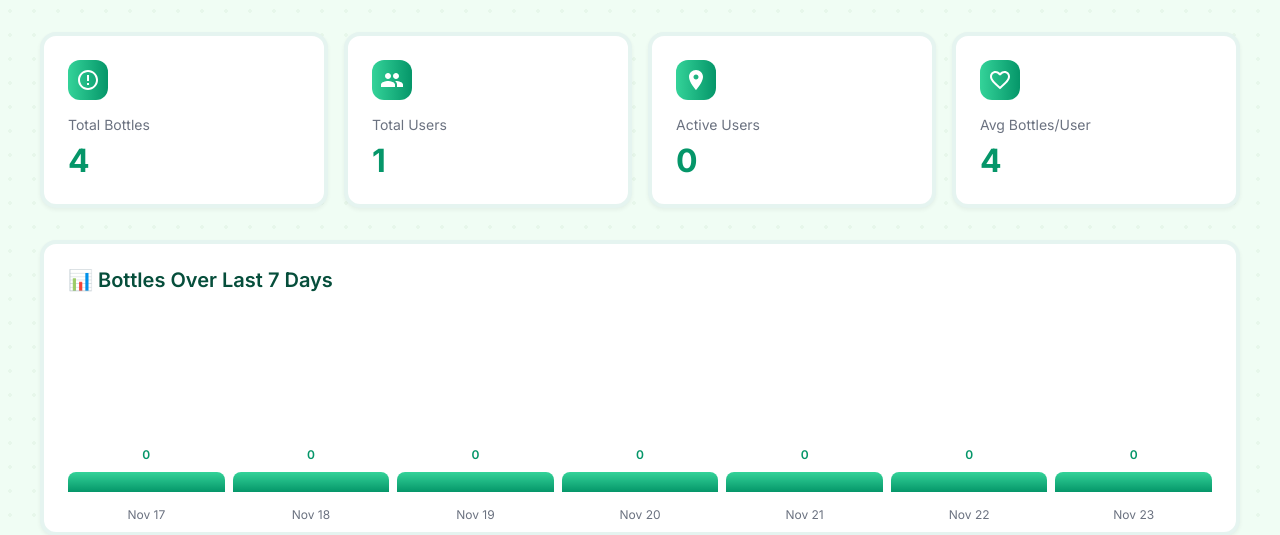
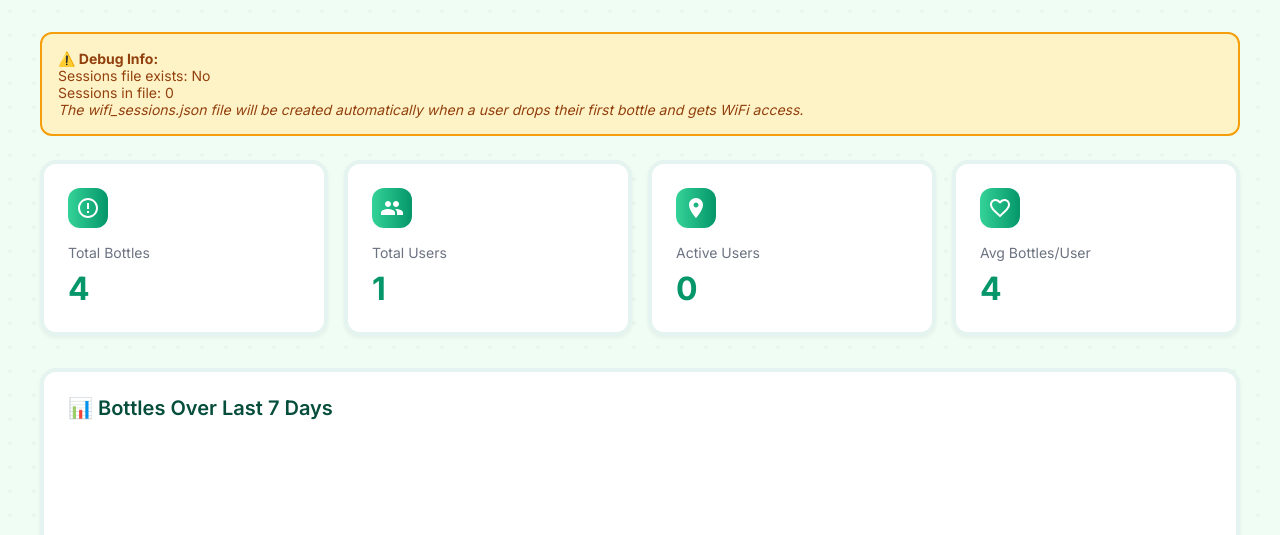
Before and after one commit to kxhyxhm/BottleWifi, a PHP site: page /dashboard.php in a window 1280 px wide. Shown: the part 71-606 px from the top of the page. Run offline with PHP 8.4, Linux system fonts and the light colour scheme; the visitor is signed in with stand-in values (Sample User, id 1).

```diff
--- a/dashboard.php
+++ b/dashboard.php
@@ -11,17 +11,37 @@ if (!isset($_SESSION['admin_logged_in']) || $_SESSION['admin_logged_in'] !== tru
 $recyclingFile = __DIR__ . '/recycling_data.json';
 $sessionsFile = __DIR__ . '/wifi_sessions.json';
 
-$recyclingData = file_exists($recyclingFile) ? json_decode(file_get_contents($recyclingFile), true) : [];
-$sessions = file_exists($sessionsFile) ? json_decode(file_get_contents($sessionsFile), true) : [];
+$recyclingData = [];
+$sessions = [];
+
+// Load recycling data
+if (file_exists($recyclingFile)) {
+    $content = file_get_contents($recyclingFile);
+    $recyclingData = json_decode($content, true) ?: [];
+}
+
+// Load sessions data
+if (file_exists($sessionsFile)) {
+    $content = file_get_contents($sessionsFile);
+    $sessions = json_decode($content, true) ?: [];
+
+    // Ensure sessions is an array (not object)
+    if (!is_array($sessions)) {
+        $sessions = [];
+    }
+}
 
 // Calculate statistics
-$totalBottles = count($recyclingData);
+$totalBottles = is_array($recyclingData) ? count($recyclingData) : 0;
 $currentTime = time();
 
-// Get active sessions
-$activeSessions = array_filter($sessions, function($session) use ($currentTime) {
-    return $session['expires_at'] > $currentTime;
-});
+// Get active sessions (with validation)
+$activeSessions = [];
+if (is_array($sessions)) {
+    $activeSessions = array_filter($sessions, function($session) use ($currentTime) {
+        return isset($session['expires_at']) && $session['expires_at'] > $currentTime;
+    });
+}
 
 // Get unique users and their bottle counts
 $userBottleCounts = [];
@@ -361,6 +381,27 @@ $activeUsers = count($activeSessions);
             </div>
         </div>
 
+        <?php
+        // Debug info - remove after testing
+        $debugInfo = [
+            'recycling_file_exists' => file_exists($recyclingFile),
+            'sessions_file_exists' => file_exists($sessionsFile),
+            'recycling_count' => count($recyclingData),
+            'sessions_count' => count($sessions),
+            'active_sessions_count' => count($activeSessions)
+        ];
+        if (!file_exists($sessionsFile) || count($sessions) == 0):
+        ?>
+            <div style="background: #fef3c7; border: 2px solid #f59e0b; color: #92400e; padding: 1rem; border-radius: 12px; margin-bottom: 1.5rem; font-size: 0.875rem;">
+                <strong>⚠️ Debug Info:</strong><br>
+                Sessions file exists: <?php echo file_exists($sessionsFile) ? 'Yes' : 'No'; ?><br>
+                Sessions in file: <?php echo count($sessions); ?><br>
+                <?php if (!file_exists($sessionsFile)): ?>
+                    <em>The wifi_sessions.json file will be created automatically when a user drops their first bottle and gets WiFi access.</em>
+                <?php endif; ?>
+            </div>
+        <?php endif; ?>
+
         <!-- Statistics Cards -->
         <div class="stats-grid">
             <div class="stat-card">
```
